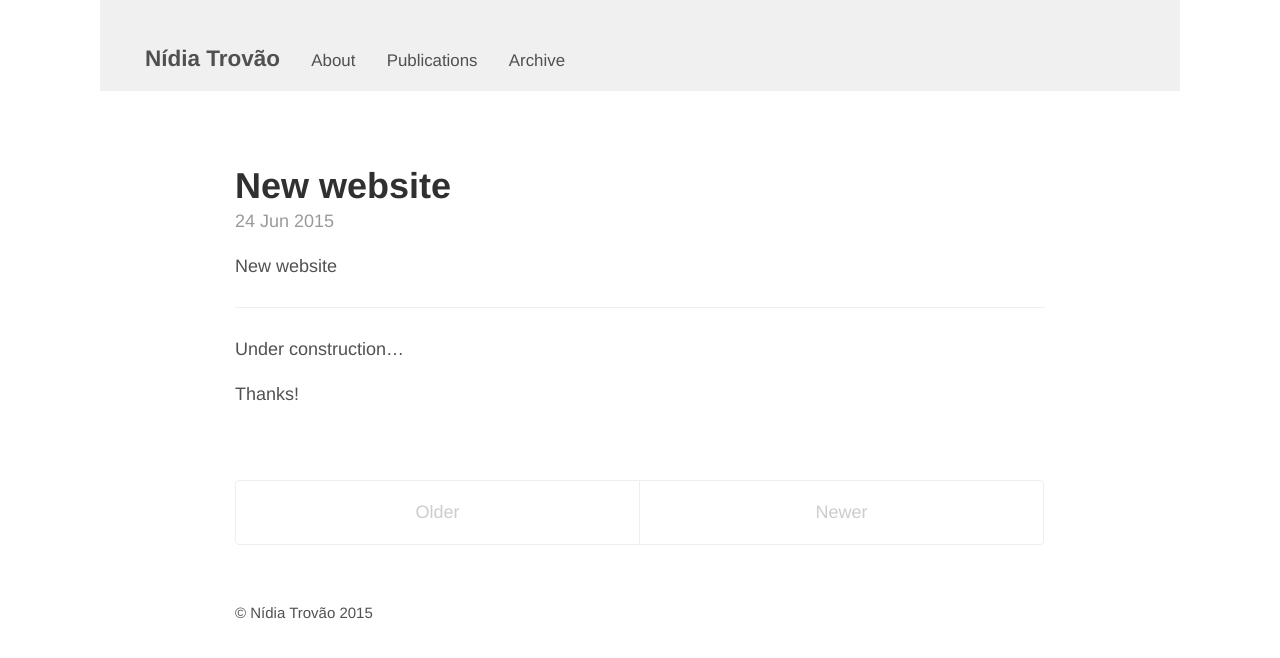
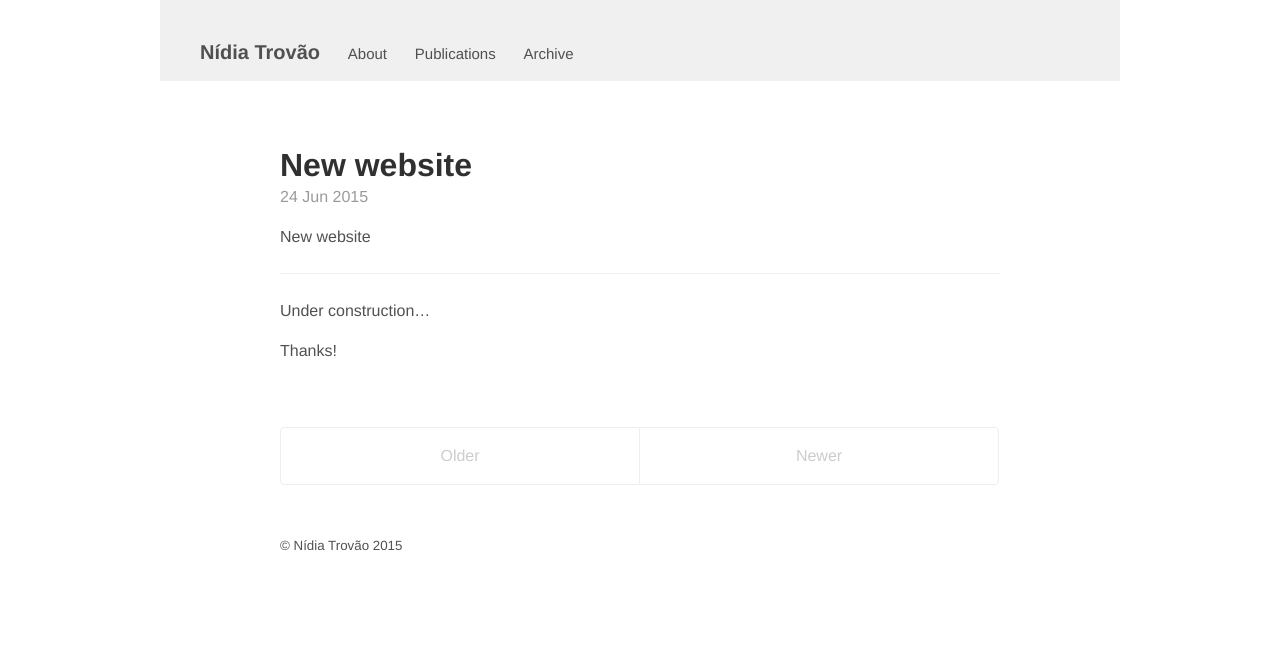
Before and after one commit to nidiatrovao/nidiatrovao.github.io, a Jekyll site: the page built from index.html, in a window 1280 px wide. Shown: the top 658 px of the page. Built offline with Jekyll 4.4.1, drawn with Linux system fonts in a browser that asks for light colours; the list of posts is cut into pages by our own code.

```diff
--- a/_sass/_base.scss
+++ b/_sass/_base.scss
@@ -19,8 +19,8 @@
   font-size: 16px;
   line-height: 1.5;
 
-  @media (min-width: 38em) {
-    font-size: 18px;
+  @media (min-width: 50em) {
+    font-size: 16px;
   }
 }
 
@@ -39,7 +39,7 @@
   // `:focus` is linked to `:hover` for basic accessibility
   &:hover,
   &:focus {
-    text-shadow:1px 1px 1px #D0D0D0;
+    text-shadow:1px 1px 1px #A0A0A0;
   }
 
   strong {
```
